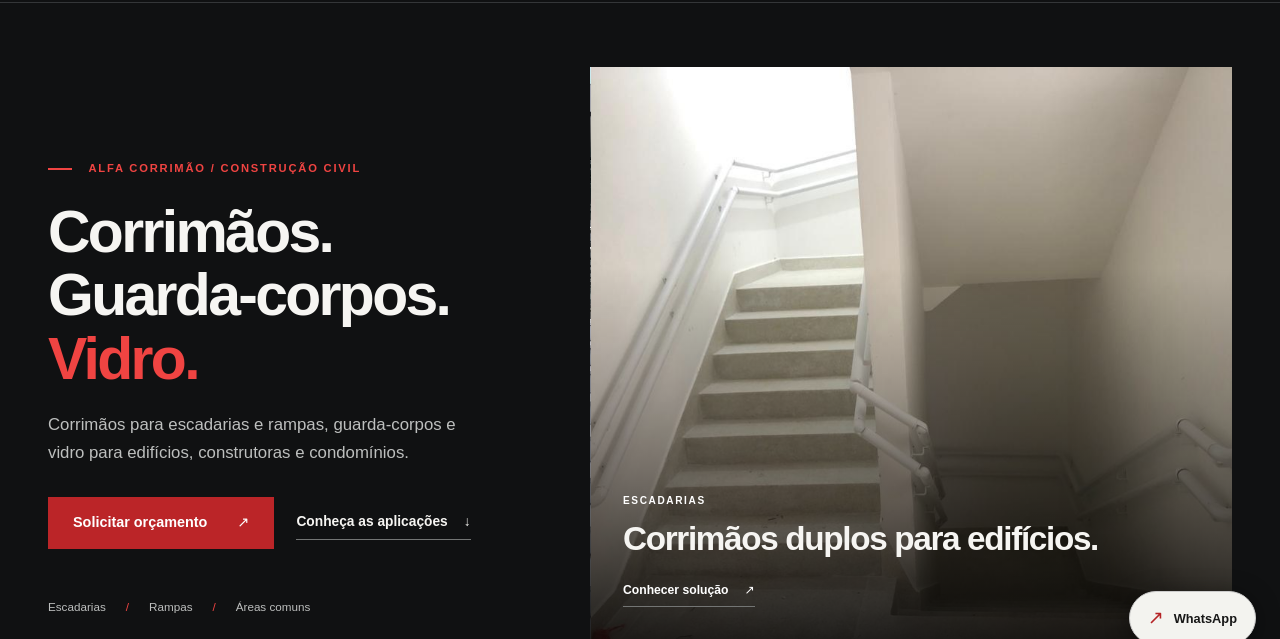
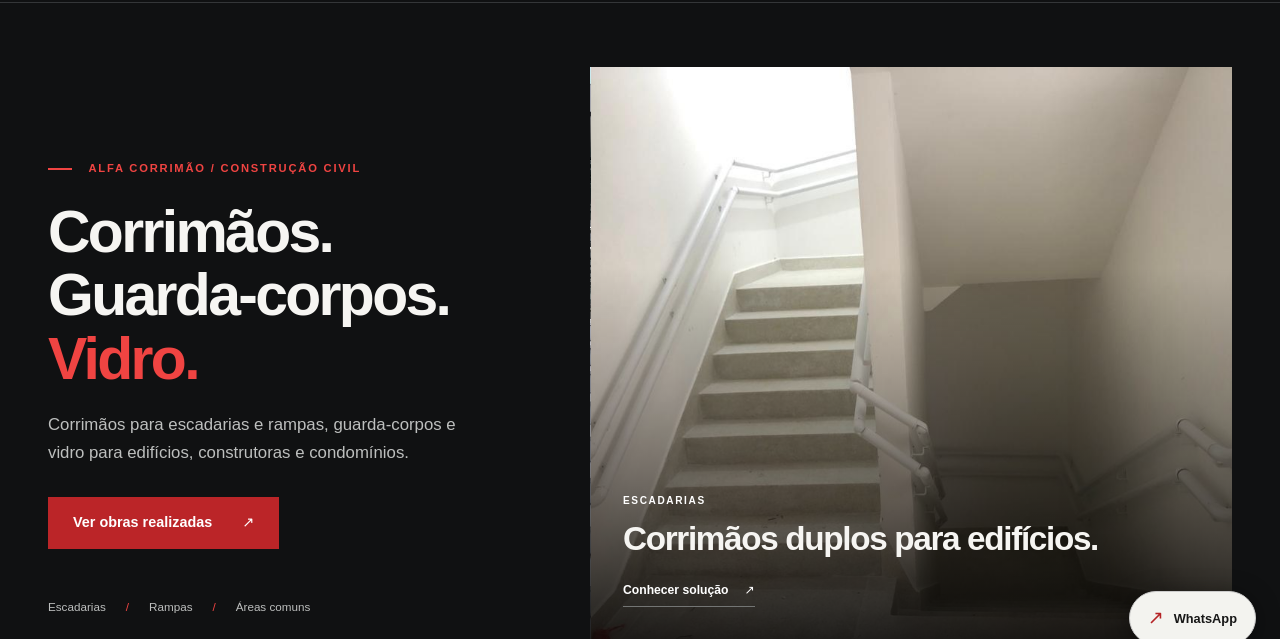
Before and after one commit to dinnygrupoalfa-dot/site-alfa-corrimao, an Astro site: page / in a window 1280 px wide. Shown: the part 133-772 px from the top of the page. Built offline with nearby package versions, Linux system fonts and the light colour scheme; Astro itself is replaced by a stand-in of ours.

Commit message:
fix: destacar obras realizadas no hero da home

```diff
--- a/src/pages/index.astro
+++ b/src/pages/index.astro
@@ -4,7 +4,6 @@ import Carousel from '../components/Carousel.astro';
 import Photo from '../components/Photo.astro';
 import ProductCards from '../components/ProductCards.astro';
 import Callout from '../components/Callout.astro';
-import {whatsapp} from '../data/site';
 const slides=[
  {id:'ACF-011',label:'Rampas e acessos',title:'Soluções que acompanham a sua obra.',href:'/corrimaos/inox-rampas/'},
  {id:'ACF-127',label:'Escadarias',title:'Corrimãos duplos para edifícios.',href:'/corrimaos/aluminio-escadarias/'},
@@ -14,7 +13,7 @@ const slides=[
 ---
 <Layout title="Início">
 <section class="home-hero wrap">
-<div class="hero-copy"><span class="eyebrow"><span class="red-line"></span> Alfa Corrimão / Construção civil</span><h1>Corrimãos.<br/>Guarda-corpos.<br/><em>Vidro.</em></h1><p>Corrimãos para escadarias e rampas, guarda-corpos e vidro para edifícios, construtoras e condomínios.</p><div class="button-row"><a class="button" href={whatsapp()} target="_blank" rel="noopener noreferrer">Solicitar orçamento <span aria-hidden="true">↗</span></a><a class="text-link" href="/obras-realizadas/">Conheça as aplicações <span aria-hidden="true">↓</span></a></div><div class="hero-footnote"><span>Escadarias</span><span>Rampas</span><span>Áreas comuns</span></div></div>
+<div class="hero-copy"><span class="eyebrow"><span class="red-line"></span> Alfa Corrimão / Construção civil</span><h1>Corrimãos.<br/>Guarda-corpos.<br/><em>Vidro.</em></h1><p>Corrimãos para escadarias e rampas, guarda-corpos e vidro para edifícios, construtoras e condomínios.</p><div class="button-row"><a class="button" href="/obras-realizadas/">Ver obras realizadas <span aria-hidden="true">↗</span></a></div><div class="hero-footnote"><span>Escadarias</span><span>Rampas</span><span>Áreas comuns</span></div></div>
 <Carousel slides={slides} name="Destaques de produtos e obras" hero/>
 </section>
 <div class="service-strip"><div class="wrap"><span>Para construtoras</span><span>Para condomínios</span><span>Para responsáveis por obras</span><a href="/construtoras-e-condominios/">Conheça o atendimento ↗</a></div></div>
```
